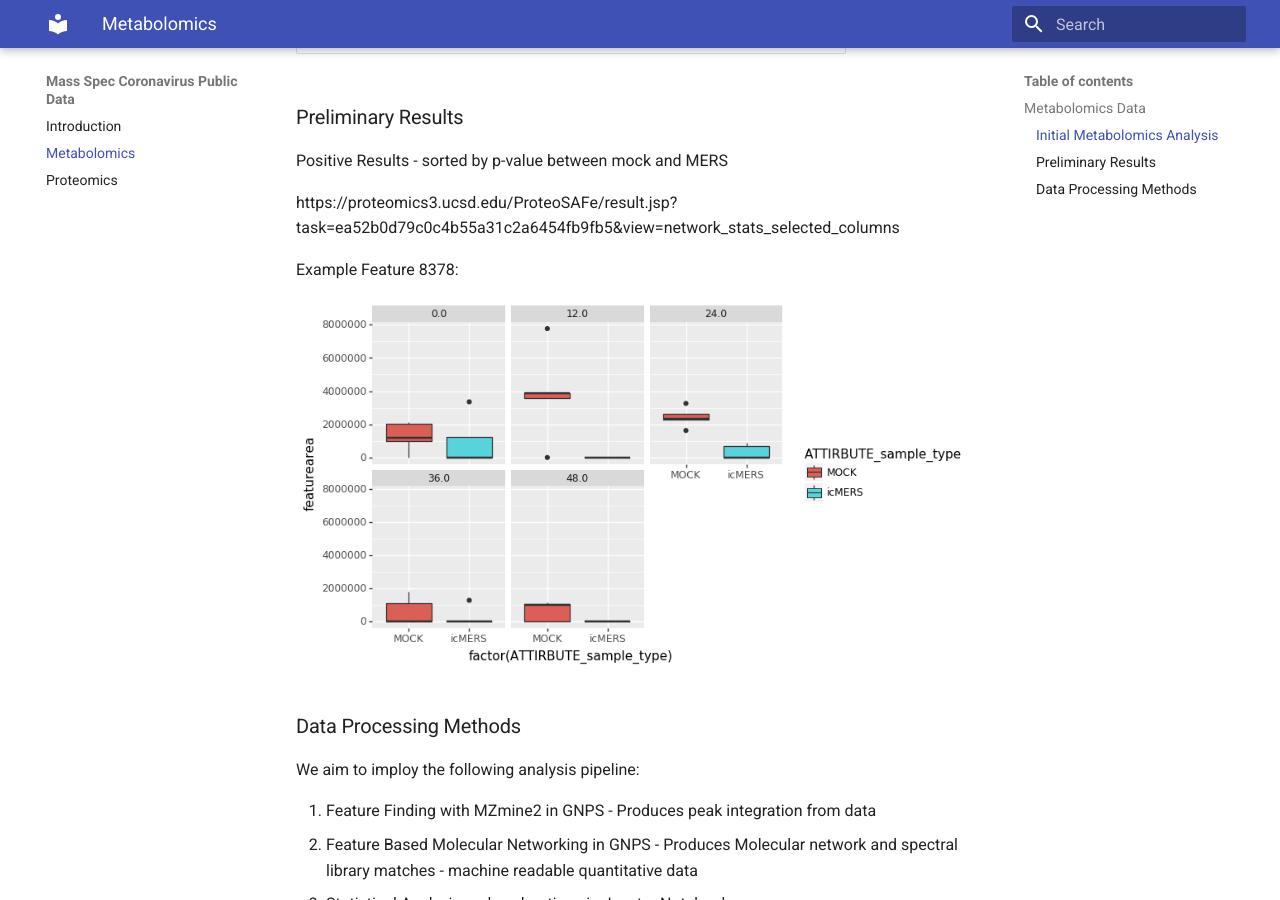
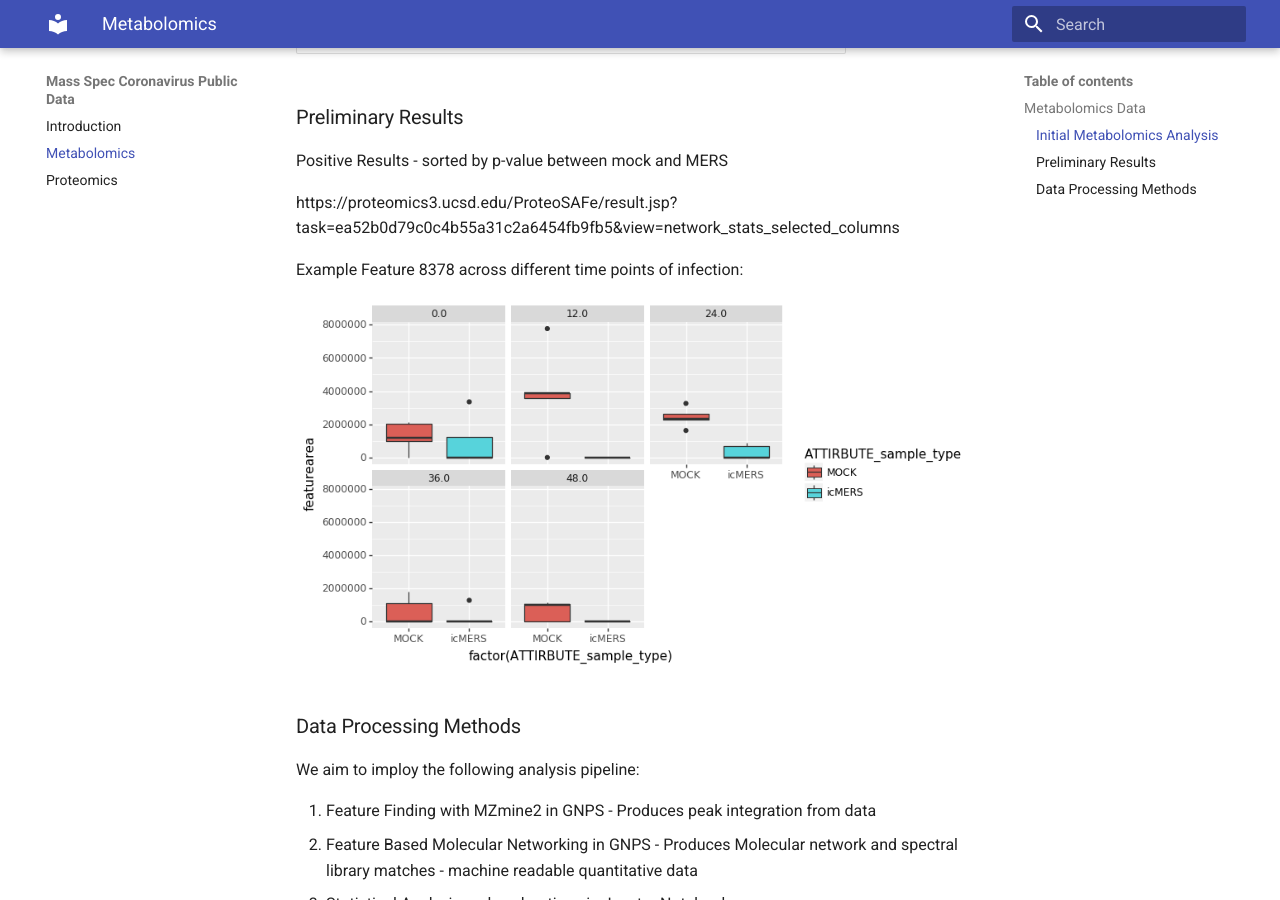
Before and after one commit to mwang87/MassSpec-Coronavirus-Project-Docs, an MkDocs documentation site: the page built from docs/metabolomics.md, in a window 1280 px wide and 900 px high, scrolled down 1031 px. Built offline with MkDocs 1.6.1 and Material for MkDocs 9.7.7, drawn with Linux system fonts in a browser that asks for light colours.

Commit message:
adding more details

```diff
--- a/docs/metabolomics.md
+++ b/docs/metabolomics.md
@@ -36,7 +36,7 @@ Positive Results - sorted by p-value between mock and MERS
 
 https://proteomics3.ucsd.edu/ProteoSAFe/result.jsp?task=ea52b0d79c0c4b55a31c2a6454fb9fb5&view=network_stats_selected_columns
 
-Example Feature 8378:
+Example Feature 8378 across different time points of infection:
 
 ![](images/metabolomics/8378_pos.png)
 
```
